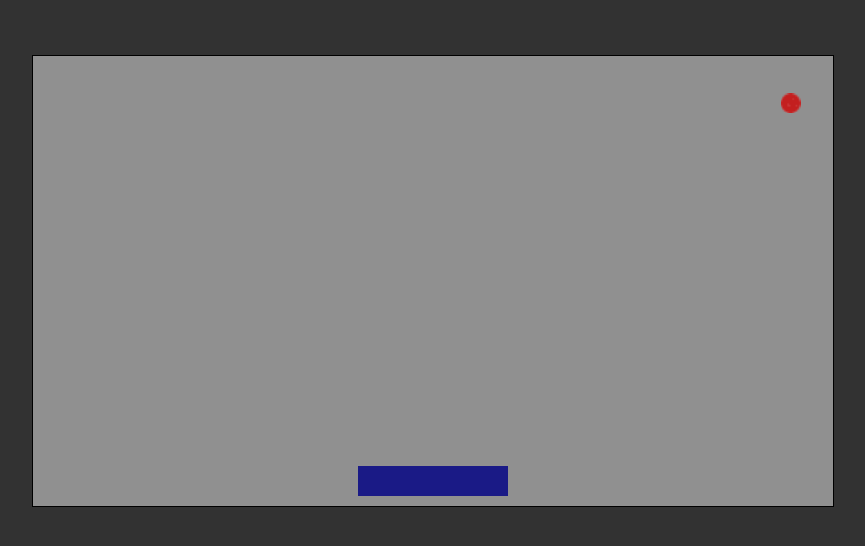
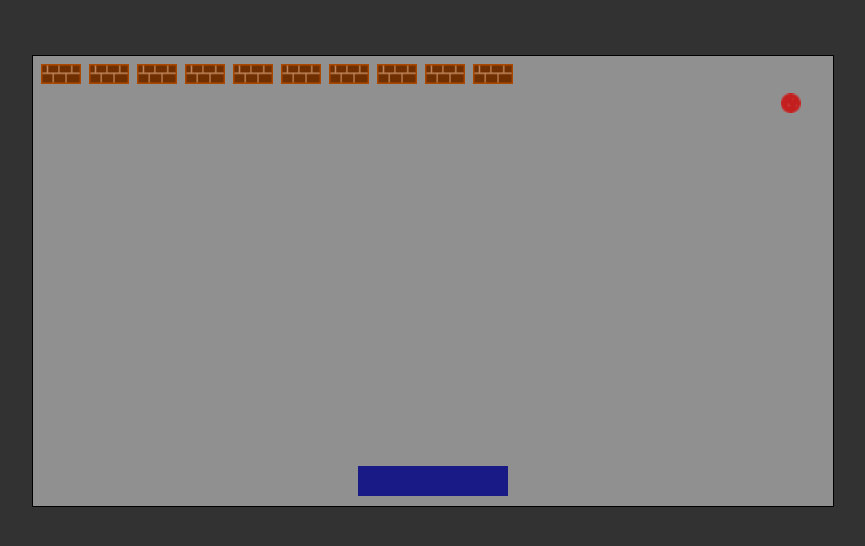
Before and after one commit to h-zahar/brick-breaker-js, a plain HTML site: page index.html in a window 1280 px wide. Shown: the whole page, without its empty margins (207-1072 px from the left). Drawn offline with Linux system fonts and the light colour scheme.

Commit message:
Added Bricks to the Scene

```diff
--- a/index.html
+++ b/index.html
@@ -11,6 +11,7 @@
     <div id="main-container">
         <div id="canvas-wrapper">
             <img id="ball" src="./assets/img/ball.png" alt="Ball">
+            <img id="brick" src="./assets/img/brick.png" alt="Brick">
             <canvas id="canvas" width="800" height="450"></canvas>
         </div>
     </div>
--- /dev/null
+++ b/scripts/brick.js
@@ -0,0 +1,32 @@
+export default class Brick {
+    constructor(frame) {
+        // this.paddle = frame.paddle;
+        this.brick = document.getElementById("brick");
+        this.gameWidth = frame.game.width;
+        this.gameHeight = frame.game.height;
+        this.offset = 8;
+
+        this.speed = {
+            x: 40,
+            y: 40
+        }
+
+        this.width = 40;
+        this.height = 20;
+
+        this.position = {
+            x: this.offset,
+            y: this.offset
+        };
+    }
+
+    draw(/** @type {CanvasRenderingContext2D} */ ctx) {
+        for (let i = 0; i < 10; i++) {
+            ctx.drawImage(this.brick, this.position.x + (i * (this.width + this.offset)), this.position.y, this.width, this.height);
+        }
+    }
+
+    // update() {
+
+    // }
+};
--- a/scripts/game.js
+++ b/scripts/game.js
@@ -1,6 +1,7 @@
 import Paddle from "./paddle.js";
 import InputHandler from "./input.js";
 import Ball from "./ball.js";
+import Bricks from "./brick.js";
 
 export default class GameManager {
     constructor(gameWidth, gameHeight) {
@@ -13,20 +14,23 @@ export default class GameManager {
     start() {
         this.paddle = new Paddle(this);
         this.ball = new Ball(this);
-        this.objs = [this.paddle, this.ball];
+        this.brick = new Bricks(this);
+        this.objs = [this.paddle, this.ball, this.brick];
 
         new InputHandler(this);
     }
 
     draw(/** @type {CanvasRenderingContext2D} */ ctx) {
         this.objs.forEach(elem => {
-            elem.draw(ctx);
+            elem?.draw ? elem.draw(ctx)
+            : null;
         });
     }
 
     update(deltaTime) {
         this.objs.forEach(elem => {
-            elem.update(deltaTime);
+            elem?.update ? elem.update(deltaTime)
+            : null;
         });
     }
 }
--- a/styles/index.css
+++ b/styles/index.css
@@ -19,3 +19,7 @@
 #ball {
     display: none;
 }
+
+#brick {
+    display: none;
+}
```
